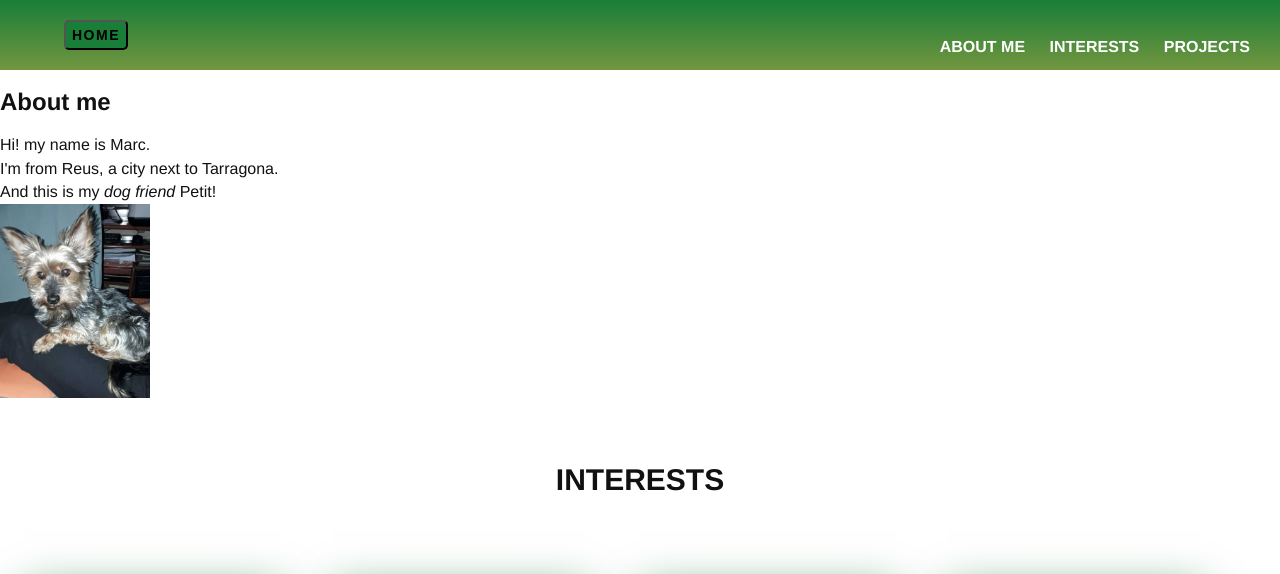
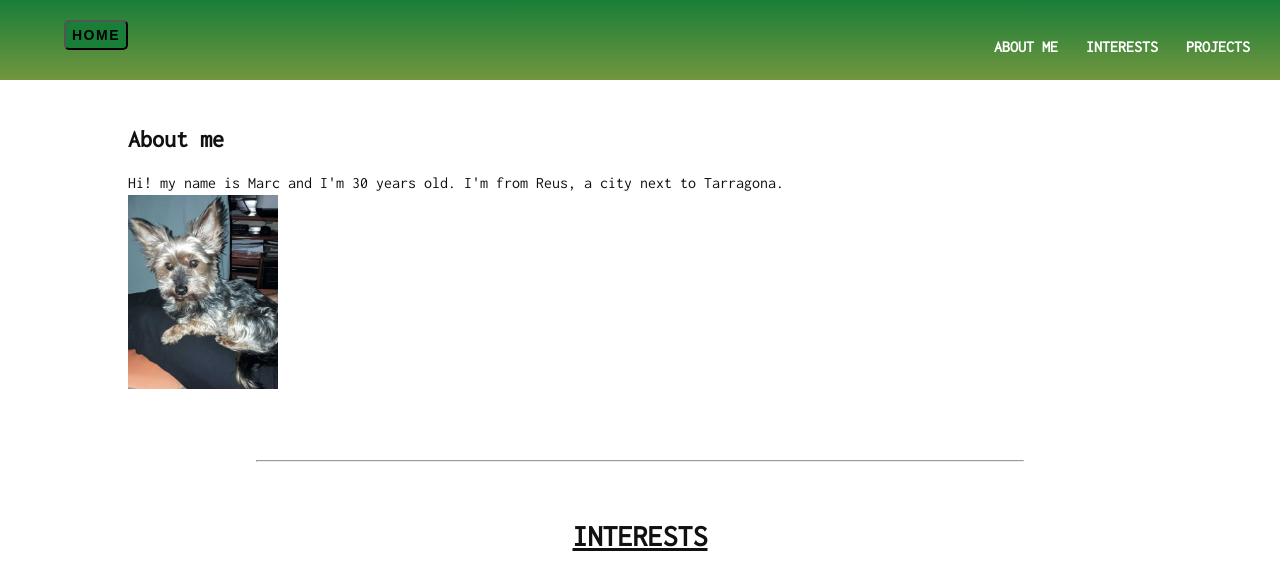
Before and after one commit to MBenaiges/index.html, a plain HTML site: page index.html in a window 1280 px wide. Shown: the top 574 px of the page. Drawn offline with Linux system fonts and the light colour scheme.

Commit message:
commint 3?

```diff
--- a/css/style.css
+++ b/css/style.css
@@ -12,17 +12,14 @@ body {
   margin: 0;
   padding: 0;
 }
-
-
 /* ---- typography ---- */
 
 body {
   color: #111;
-  font-family: Helvetica, Arial, sans-serif;
+  font-family: 'Inconsolata', monospace;
   font-size: 16px;
   line-height: 147%;
 }
-
 
 p {
   margin: 0;
@@ -33,12 +30,68 @@ ul{
 }
 
 
-/* ---- layout ---- */
+/* ---- NAV BAR ---- */
+header{
+  position: fixed;
+  top: 0;
+  width: 100%;
+  z-index: 5;
+}
+.top-links {
+  display: inline-block;
+  float: right;
+  padding: 0;
+  margin: 0 20px 0 0;
+}
+.top-links li {
+  display: inline-block;
+  margin: 0 10px;
+}
+nav{
+  padding-top: 20px;
+  padding-bottom: 20px;
+  margin-bottom: 10px
 
-#site-header {
-  padding: 30px 0;
+}
+
+header {
+  background: linear-gradient(#187e38,#72963f);
+}
+header a{
   color: white;
-  background: #111;
+  text-transform: uppercase;
+  text-decoration: none;
+  font-weight: 600;
+}
+header a:hover{
+  text-decoration: underline;
+  color: black;
+  font-weight: 800;
+}
+.button-home{
+  background:#187e38;
+  text-transform: uppercase;
+  margin-left: 5%;
+  border-radius: 5px;
+  width: 5%;
+  padding: 5px 6px 5px 6px;
+  text-align: center;
+  font-size: .875rem;
+  letter-spacing: 1.5px;
+  font-weight: 600;
+}
+.button-home:hover{
+  color:#187e38;
+  background: black;
+}
+hr{
+  width: 60%;
+  margin-top: 5%;
+}
+/*ABOUT  ME*/
+#about-me{
+  margin-top:10%;
+  margin-left: 10%;
 }
 
 #site-footer {
@@ -68,7 +121,7 @@ ul{
 }
 
 
-/* ---- components ---- */
+
 
 .button {
   width: 100%;
@@ -82,23 +135,15 @@ ul{
   background-color: #fff;
 }
 
-/* ---- section ---- */
-.top-links {
-  display: inline-block;
-  float: right;
-  padding: 0;
-  margin: 0 20px 0 0;
-}
-.top-links li {
-  display: inline-block;
-  margin: 0 10px;
-}
+
+
 #interests h2{
   padding-top:3%;
   padding-bottom:3%;
   text-align: center;
   text-transform: uppercase;
   font-size: 30px;
+  text-decoration: underline;
 }
 #interests h3{
   text-transform: uppercase;
@@ -137,15 +182,7 @@ article p{
 .clearfix{
   clear: both;
 }
-header {
-  background: linear-gradient(#187e38,#72963f);
-}
-header a{
-  color: white;
-  text-transform: uppercase;
-  text-decoration: none;
-  font-weight: 600;
-}
+
 .formulario{
   padding: 5%;
   padding-left:25%;
@@ -191,28 +228,6 @@ footer{
   margin-right: auto;
 }
 
-nav{
-  padding-top: 20px;
-  padding-bottom: 20px;
-}
-
-.button-home{
-  background:#187e38;
-  text-transform: uppercase;
-  margin-left: 5%;
-  border-radius: 5px;
-  width: 5%;
-  padding: 5px 6px 5px 6px;
-  text-align: center;
-  font-size: .875rem;
-  letter-spacing: 1.5px;
-  font-weight: 600;
-}
-
-.button-home:hover{
-  color:#187e38;
-  background: black;
-}
 
 #projects{
   background-image: url("../img/notebook.jpg");
--- a/mi-web.html
+++ b/index.html
@@ -5,6 +5,8 @@
   <meta name="viewport" content="width=device-width, initial-scale=1.0">
   <meta http-equiv="X-UA-Compatible" content="ie=edge">
   <link rel="stylesheet" href="css/style.css">
+  <link href="https://fonts.googleapis.com/css?family=Inconsolata" rel="stylesheet">
+
   <title>My Page</title>
 </head>
 <body>
@@ -12,26 +14,26 @@
     <nav>
       <button class="button-home">Home</button>
       <ul class="top-links">
-        <li><a href="#qbout-me">About me</a></li>
+        <li><a href="#about-me">About me</a></li>
         <li><a href="#interests">Interests</a></li>
         <li><a href="#projects">Projects</a></li>
       </ul>
     </nav>
   </header>
   <main>
-    <sectheion id="about-me">
+    <section id="about-me">
       <h2>About me</h2>
-      <div>
-        <p>Hi! my name is Marc.<br>
-          I'm from Reus, a city next to Tarragona.<br>
-          And this is my <i>dog friend</i> Petit!
+      <div class="">
+        <p>Hi! my name is Marc and I'm 30 years old.
+          I'm from Reus, a city next to Tarragona.
+
         </p>
       </div>
       <div>
           <img src="img/petit.jpeg" alt="petit" width="150" >
       </div>
-    </sectheion>
-
+    </section>
+    <hr>
     <section id="interests" class="interests-box">
       <h2>Interests</h2>
       <div>
```
